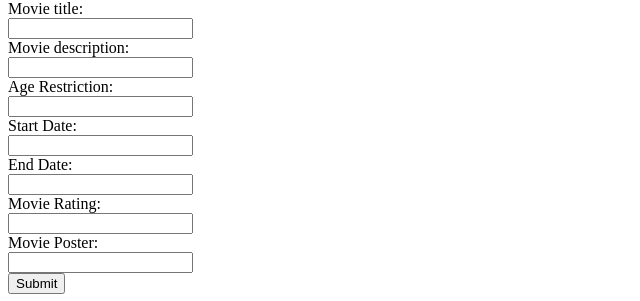
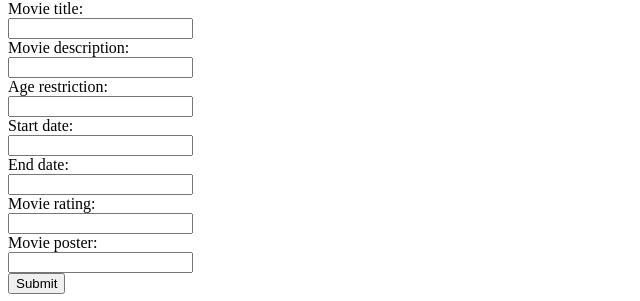
Before and after one commit to andr01a0/CinemaXX-frontendAdmin, a plain HTML site: page pages/movie/edit.html in a window 1280 px wide. Shown: the part 113-414 px from the top of the page, 0-640 px from the left. Drawn offline with Linux system fonts and the light colour scheme.

Commit message:
chances to edit page

```diff
--- a/pages/login/login.js
+++ b/pages/login/login.js
@@ -26,6 +26,7 @@ export default () => {
           .then((response) => response.json())
           .then((response) => {
             if (response.token) {
+              console.log(response);
               // Saving the JWT to local storage
               localStorage.setItem("user", JSON.stringify(response.token));
               location.href = "/";
--- a/pages/movie/edit.html
+++ b/pages/movie/edit.html
@@ -12,15 +12,15 @@
         <input type="text" id="movieTitle" name="title" /><br />
         <label for="desc">Movie description:</label><br />
         <input type="text" id="movie-desc" name="desc" /><br />
-        <label for="age-restr">Age Restriction:</label><br />
+        <label for="age-restr">Age restriction:</label><br />
         <input type="text" id="age" name="age-restr" /><br />
-        <label for="start-date">Start Date:</label><br />
+        <label for="start-date">Start date:</label><br />
         <input type="text" id="movie-start-date" name="start-date" /><br />
-        <label for="end-date">End Date:</label><br />
+        <label for="end-date">End date:</label><br />
         <input type="text" id="movie-end-date" name="end-date" /><br />
-        <label for="rating">Movie Rating:</label><br />
+        <label for="rating">Movie rating:</label><br />
         <input type="text" id="movie-rating" name="rating" /><br />
-        <label for="poster">Movie Poster:</label><br />
+        <label for="poster">Movie poster:</label><br />
         <input type="text" id="movie-poster" name="poster" /><br />
         <button class="submit-button" type="button">Submit</button>
       </form>
```
